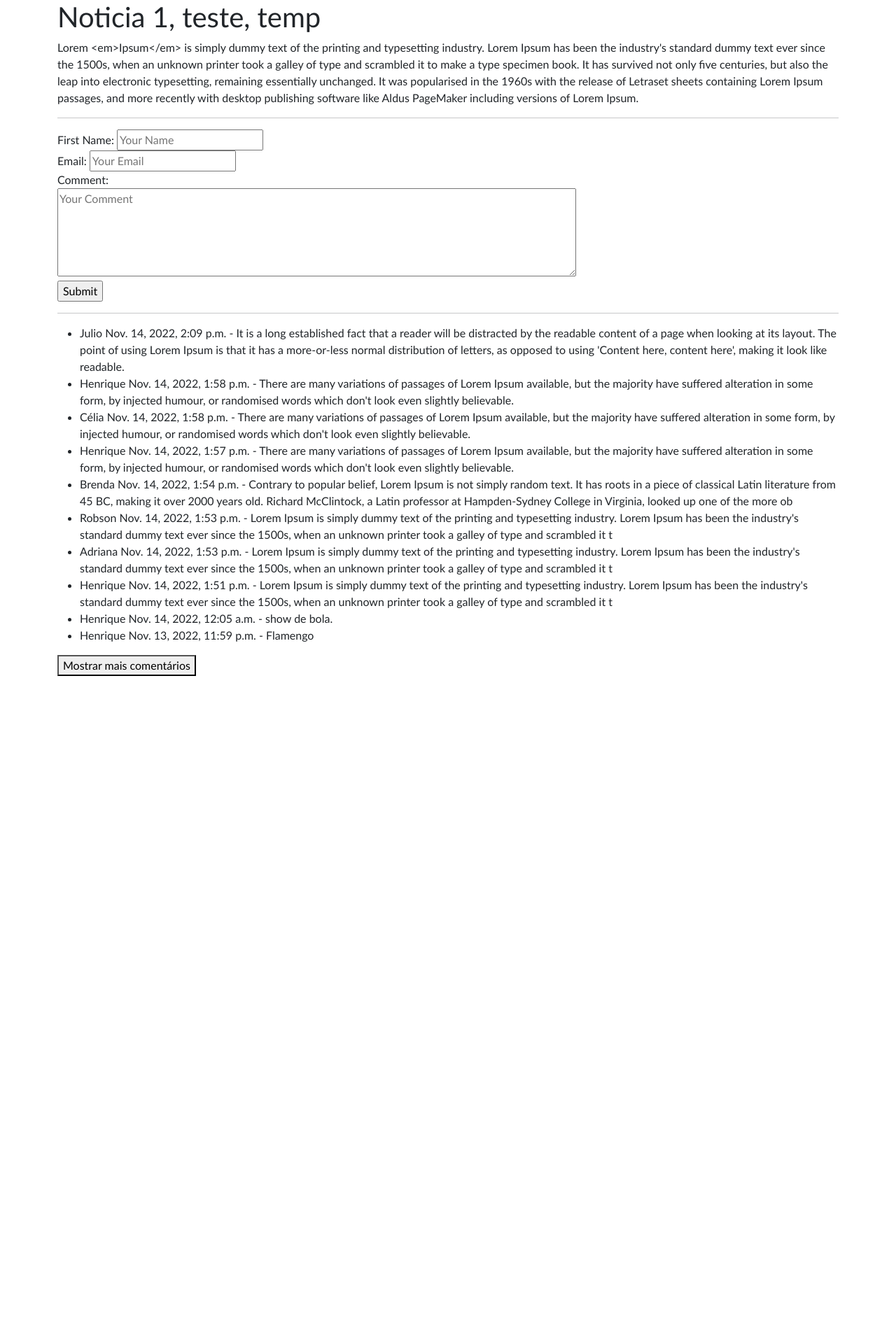
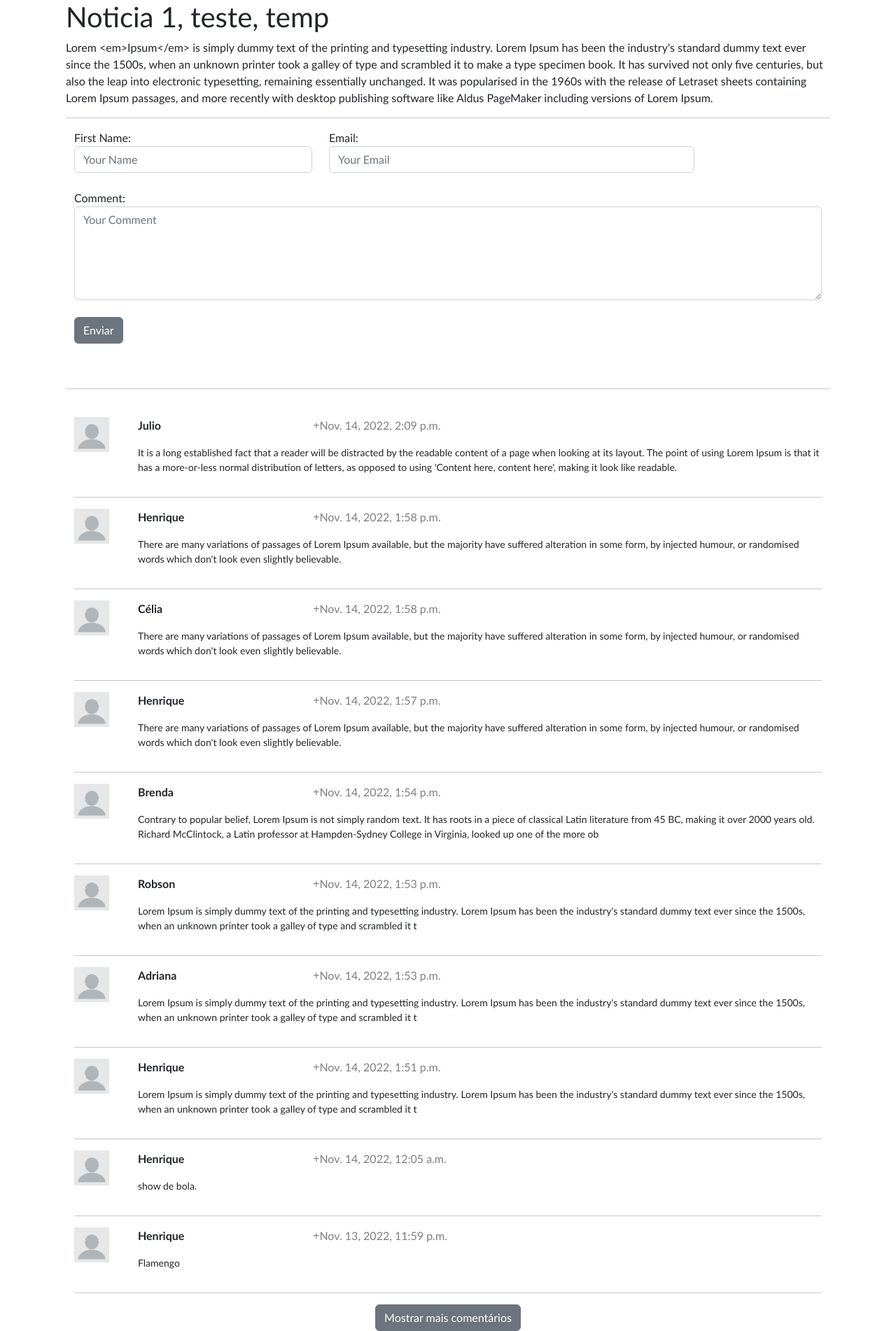
Before and after one commit to Krupique/teste-tecnico, a Django app: page /detailed/1 in a window 1280 px wide. Shown: the part 91-1993 px from the top of the page at 70% size. Before the commit the page ends 1057 px from the top, so only its background shows below. Run offline with Django 4.2, Linux system fonts and the light colour scheme; data comes from the database, SQL or seed files in the repository; both versions use the stored data as it was after the commit; some libraries are stand-ins or nearby versions; some web fonts are replaced.

Commit message:
STYLE: Atualização do estilo da página

```diff
--- a/Sistema/teste_tecnico/portal_noticias/static/css/style.css
+++ b/Sistema/teste_tecnico/portal_noticias/static/css/style.css
@@ -45,16 +45,38 @@ body{
     padding: 0;
 }
 
+/* NEWS */
+td p{
+    margin: 2px;
+}
+
+td a{
+    text-decoration: none;
+    color: rgb(170, 31, 19);
+}
 
 /* COMMENTS */
 #last-comment{
-    background-color: rgb(230, 232, 106);
+    background-color: rgb(241, 242, 170);
 }
 
 
 #post-enviado{
-    background-color: rgb(237, 159, 159);
-    color: rgb(201, 14, 14);
+    background-color: rgb(243, 181, 181);
+    color: rgb(173, 14, 14);
+}
+
+
+.comment-name{
+    font-weight: bold;
+}
+
+.comment-date{
+    color: rgb(126, 126, 126);
+}
+
+.comment-comment{
+    font-size: 14px;
 }
 
 
--- a/Sistema/teste_tecnico/portal_noticias/static/js/script.js
+++ b/Sistema/teste_tecnico/portal_noticias/static/js/script.js
@@ -28,7 +28,18 @@ $(document).ready(function(){
                 $('#form-comment').html(strlHtml);
 
 
-                strlHtml = `<li id="last-comment" class="li-comment">${data.name} Now - ${data.comment}</li>`;
+                strlHtml = '<div class="row" id="last-comment">';
+                strlHtml += '<div class="col-1"><img src="../static/assets/user.png" width="50px"></div>';
+                strlHtml += '<div class="col-11">';
+                strlHtml += '<div class="row">';
+                strlHtml += `<div class="col-3 comment-name"><p>${data.name}</p></div>`;
+                strlHtml += `<div class="col-4 comment-date"><span><i class="fas fa-clock"></i>Agora</span></div>`;
+                strlHtml += `<div class="col-12 comment-comment"><p>${data.comment}</p></div>`;
+                strlHtml += '</div>';
+                strlHtml += '</div>';
+                strlHtml += '</div>';
+                strlHtml += '<hr/>';
+
                 $('#list-comments').prepend(strlHtml);
 
 
@@ -56,14 +67,25 @@ $(document).ready(function(){
             success: function (response) {
                 list_comments = JSON.parse(response.instance)
 
-                console.log(list_comments);
-
-
-
-
                 paginationNumber += 20;
 
+                var strlHtml = ''
+                list_comments.forEach(e => {
 
+                    strlHtml += '<div class="row">';
+                    strlHtml += '<div class="col-1"><img src="../static/assets/user.png" width="50px"></div>';
+                    strlHtml += '<div class="col-11">';
+                    strlHtml += '<div class="row">';
+                    strlHtml += `<div class="col-3 comment-name"><p>${e.fields.name}</p></div>`;
+                    strlHtml += `<div class="col-4 comment-date"><span><i class="fas fa-clock"></i>${e.fields.created_at}</span></div>`;
+                    strlHtml += `<div class="col-12 comment-comment"><p>${e.fields.comment}</p></div>`;
+                    strlHtml += '</div>';
+                    strlHtml += '</div>';
+                    strlHtml += '</div>';
+                    strlHtml += '<hr/>';
+                });
+
+                $('#list-comments').html(strlHtml);
 
             },
             error: function (response) {
--- a/Sistema/teste_tecnico/portal_noticias/templates/home/news.html
+++ b/Sistema/teste_tecnico/portal_noticias/templates/home/news.html
@@ -1,10 +1,11 @@
 {% extends 'base.html'%}
+{% load static %}
 
 {% block title %} Lista de tarefas {% endblock %}
 
 {% block content %}
 
-<div>
+<div class="container">
 
     <input id="id-noticia" style="display: none;" value="{{ news.id }}">
 
@@ -15,34 +16,65 @@
     <hr/>
 
     <form id="form-comment" onsubmit="return false">
-        {% csrf_token %}
-        <label for="name">First Name:</label>
-        <input type="text" id="name" name="name" placeholder="Your Name" required><br/>
+        <div class="container">
+            <div class="row">
+                {% csrf_token %}
+                <div class="col-4">
+                    <label for="name">First Name:</label>
+                    <input class="form-control" type="text" id="name" name="name" placeholder="Your Name" required><br/>
+                </div>
 
-        <label for="email">Email:</label>
-        <input type="text" id="email" name="email" placeholder="Your Email" required><br/>
+                <div class="col-6">
+                    <label for="email">Email:</label>
+                    <input class="form-control" type="text" id="email" name="email" placeholder="Your Email" required><br/>
+                </div>
 
-        <label for="comment">Comment:</label><br/>
-        <textarea id="comment" name="comment" placeholder="Your Comment" rows="5" cols="80" required></textarea><br/>
+                <div class="col-12">
+                    <label for="comment">Comment:</label><br/>
+                    <textarea class="form-control" id="comment" name="comment" placeholder="Your Comment" rows="5" cols="80" required></textarea><br/>
+                </div>
 
+            </div>
 
-        <input type="submit" value="Submit" id="btn-insert">
+            <button type="button" class="btn btn-secondary" value="Submit" id="btn-insert">Enviar</button>
 
+        </div>
 
     </form>
 
+    <br/>
+    <br/>
+    <hr/>
+    <br/>
 
-    <hr/>
-
-    <ul id="list-comments">
+    <div class="container" id="list-comments">
 
         {% for comment in list_comments %}
-            <li class="li-comment">{{comment.name}} {{comment.created_at}} - {{comment.comment}}</li>
+        <div class="row">
+
+            <div class="col-1"><img src="{% static 'assets/user.png' %}" width="50px"></div>
+            <div class="col-11">
+            <div class="row">
+
+                <div class="col-3 comment-name"><p>{{comment.name}}</p></div>
+                <div class="col-4 comment-date"><span><i class="fas fa-plus"></i>{{comment.created_at}}</span></div>
+                <div class="col-12 comment-comment"><p>{{comment.comment}}</p></div>
+            </div>
+
+            </div>
+        </div>
+
+        <hr/>
 
         {% endfor %}
-    </ul>
 
-    <button id="btn-loadComments">Mostrar mais comentários</button>
+    </div>
+
+    <div class="row">
+        <div class="col-12 d-flex justify-content-center">
+            <button class="btn btn-secondary" id="btn-loadComments">Mostrar mais comentários</button>
+        </div>
+    </div>
 
 
 </div>
```
Also changed, not shown: Sistema/teste_tecnico/portal_noticias/templates/home/index.html (+19 -5 lines), Sistema/teste_tecnico/db.sqlite3, Sistema/teste_tecnico/portal_noticias/static/assets/user.png (added).
